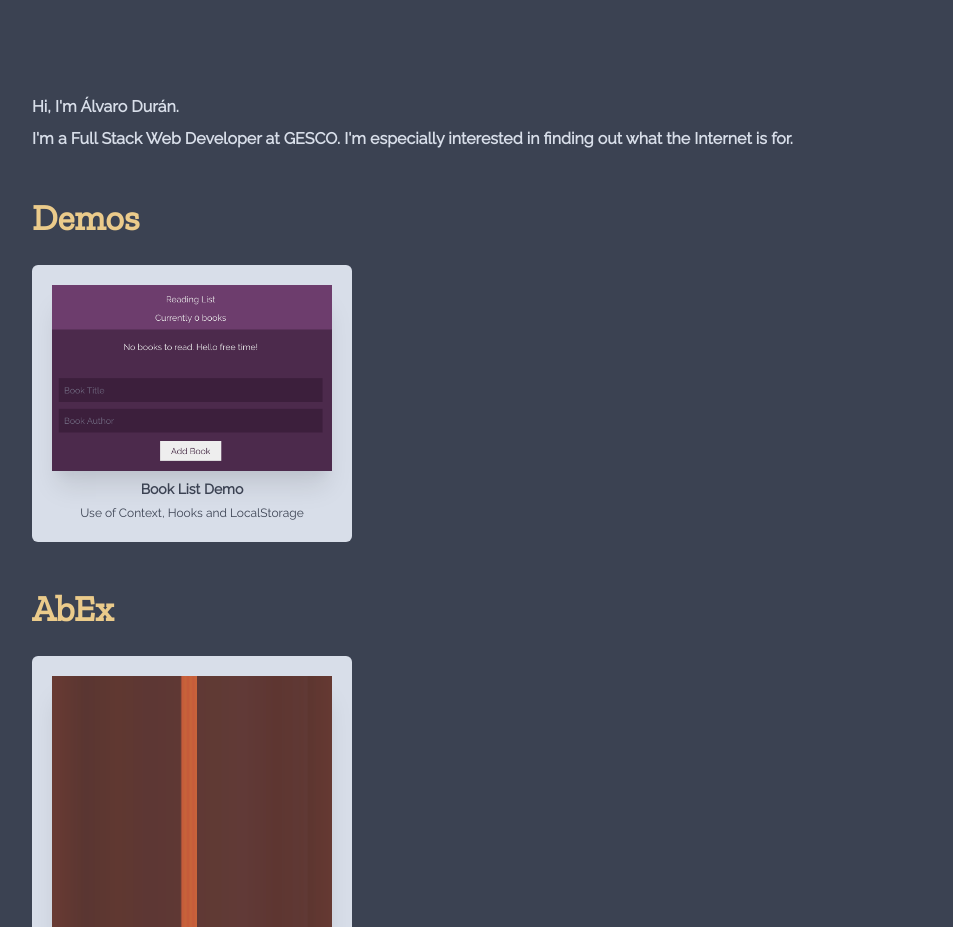
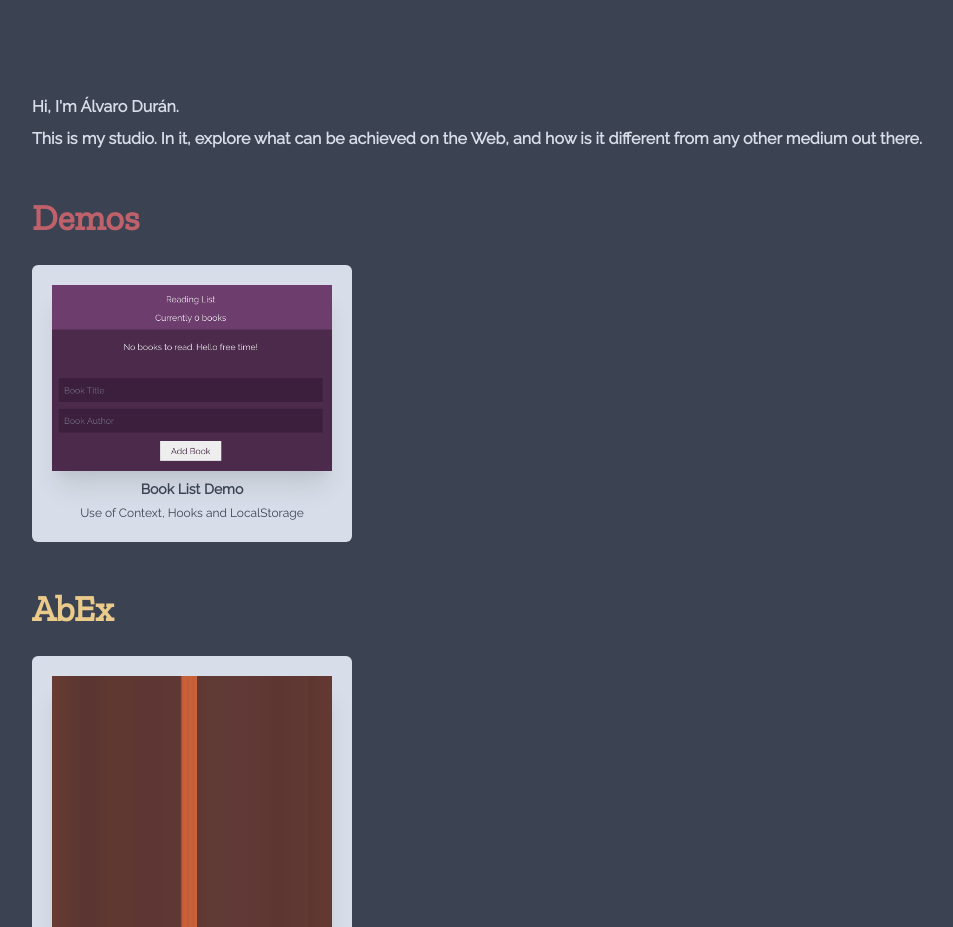
Before and after one commit to ohduran/studio, a Gatsby site: page / in a window 1280 px wide. Shown: the part 821-1748 px from the top of the page, without its empty margins (128-1081 px from the left). Built offline with nearby package versions, Linux system fonts and the light colour scheme; Gatsby itself is replaced by a stand-in of ours.

Commit message:
style changes

```diff
--- a/src/components/ListSection.js
+++ b/src/components/ListSection.js
@@ -3,11 +3,11 @@ import "../global.css"
 
 const ListSection = ({ title, children, className, titleClassName }) => {
   return (
-    <section className={`mt-10 w-9/12 mx-auto ${className ? className : ""}`}>
+    <section className={`${className ? className : ""} mt-10 w-9/12 mx-auto`}>
       <h2
-        className={`text-4xl text-nord-13 font-family-zilla font-bold ${
+        className={`${
           titleClassName ? titleClassName : ""
-        }`}
+        } text-4xl font-family-zilla font-bold `}
       >
         {title}
       </h2>
--- a/src/pages/index.js
+++ b/src/pages/index.js
@@ -15,12 +15,12 @@ const IndexPage = () => {
       <section className="mt-10 w-9/12 mx-auto text-justify font-semibold">
         <p>Hi, I'm Álvaro Durán.</p>
         <p className="mt-2">
-          I'm a Full Stack Web Developer at GESCO. I'm especially interested in
-          finding out what the Internet is for.
+          This is my studio. In it, explore what can be achieved on the Web, and
+          how is it different from any other medium out there.
         </p>
       </section>
 
-      <ListSection title="Demos" className="" titleClassName="">
+      <ListSection title="Demos" className="" titleClassName="text-nord-11">
         <ListItem
           to="/booklist"
           src={thumbNailBookList}
@@ -29,7 +29,7 @@ const IndexPage = () => {
         />
       </ListSection>
 
-      <ListSection title="AbEx" className="" titleClassName="">
+      <ListSection title="AbEx" className="" titleClassName="text-nord-13">
         <ListItem
           to="/onementI"
           src={thumbNailOnementI}
```
